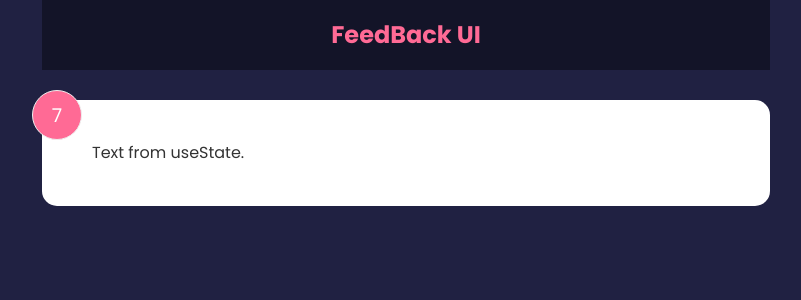
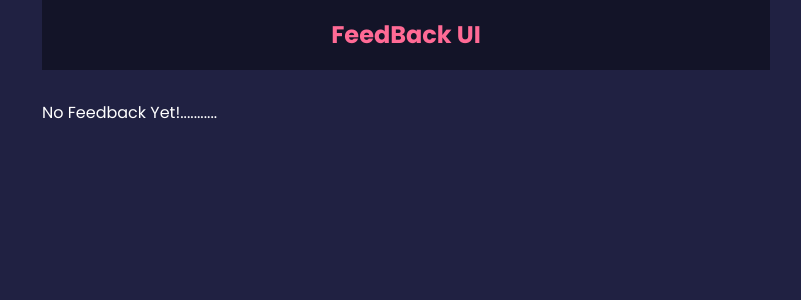
Before and after one commit to MrGultekin/react-intro-rating-app, a React (Vite) app in the folder ratingApp/: page / in a window 1280 px wide. Shown: the top 300 px of the page, without its empty margins (234-1035 px from the left). Built offline with nearby package versions, Linux system fonts and the light colour scheme.

Commit message:
functions No Feedback Yet....

```diff
--- a/ratingApp/src/App.jsx
+++ b/ratingApp/src/App.jsx
@@ -1,13 +1,17 @@
 import './App.css'
 import Header from "./components/Header.jsx";
 import FeedbackItem from "./components/FeedbackItem.jsx";
+import {useState} from "react";
+import FeedbackData from "./data/FeedbackData.js";
+import FeedbackList from "./components/FeedbackList.jsx";
 
 function App() {
+	const [feedback,setFeedback] =useState()
 	return (
 		<>
 			<div className="container">
 				<Header/>
-				<FeedbackItem/>
+				<FeedbackList feedback={feedback}/>
 			</div>
 		</>
 	)
--- a/ratingApp/src/components/FeedbackItem.jsx
+++ b/ratingApp/src/components/FeedbackItem.jsx
@@ -1,9 +1,10 @@
 import React, {useState} from 'react';
 import PropTypes from 'prop-types';
+import FeedbackData from "../data/FeedbackData.js";
 
 const FeedbackItem = props => {
 	const [rating, setRating] = useState(7)
-	const [text, setText] = useState('Text from useState.')
+	const [text, setText] = useState()
 
 
 
--- /dev/null
+++ b/ratingApp/src/components/FeedbackList.jsx
@@ -0,0 +1,16 @@
+import React from 'react';
+
+const FeedbackList = ({feedback}) => {
+	if (!feedback || feedback.length === 0) {
+		return (
+			<p>
+				No Feedback Yet!...........
+			</p>
+		)
+	}
+	return <div> List</div>
+
+}
+
+
+export default FeedbackList;
```
